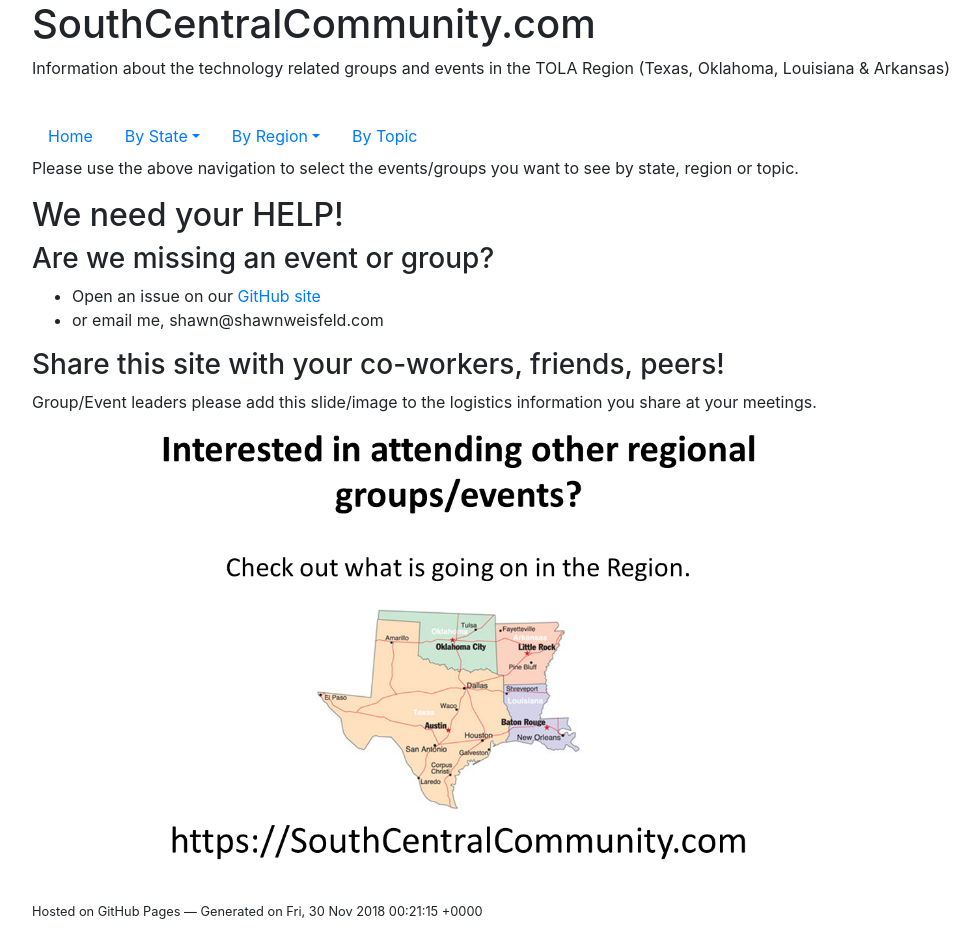
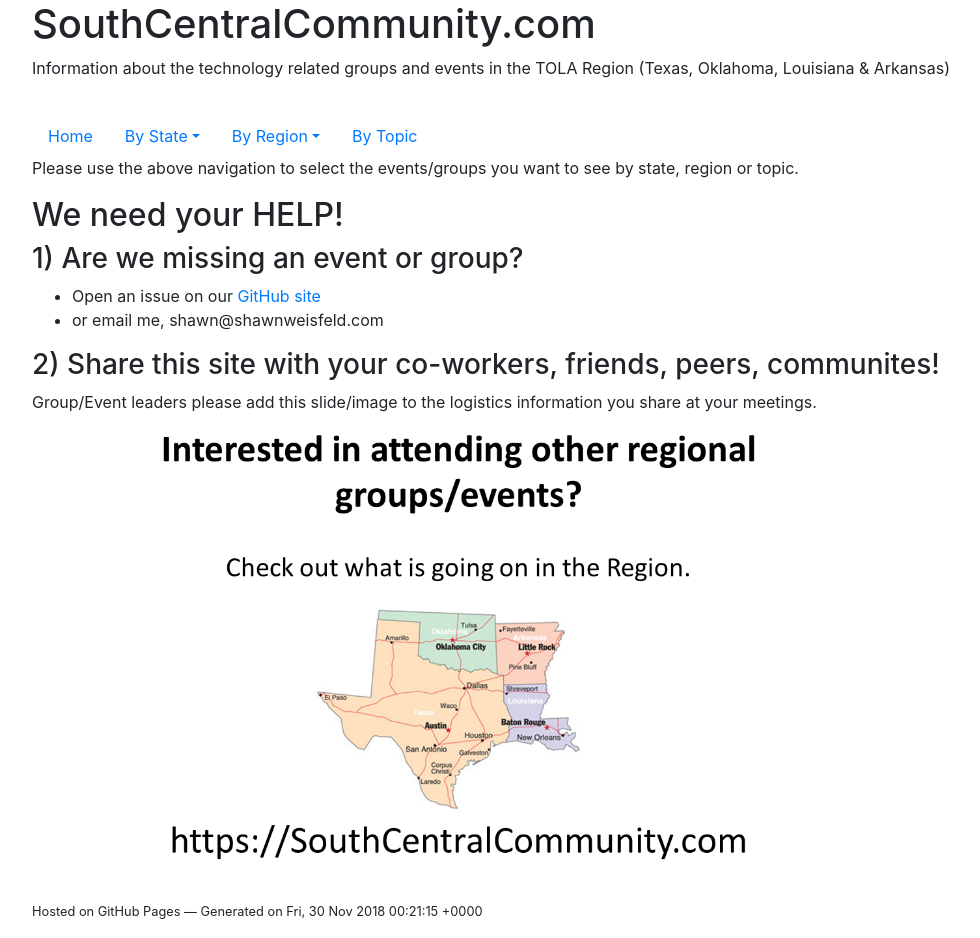
Before and after one commit to southcentralcommunity/southcentralcommunity.github.io, a Jekyll site: the page built from index.md, in a window 1280 px wide. Shown: the whole page, without its empty margins (53-1033 px from the left). Built offline with Jekyll 4.4.1, drawn with Linux system fonts in a browser that asks for light colours; our own code applies the rules of GitHub Pages for plain Markdown files.

Commit message:
added numbers

```diff
--- a/index.md
+++ b/index.md
@@ -2,13 +2,13 @@ Please use the above navigation to select the events/groups you want to see by s
 
 ## We need your HELP!
 
-### Are we missing an event or group?
+### 1) Are we missing an event or group?
 
  - Open an issue on our [GitHub site](https://github.com/southcentralcommunity/southcentralcommunity.github.io/issues)
  - or email me, shawn@shawnweisfeld.com
 
 
-### Share this site with your co-workers, friends, peers!
+### 2) Share this site with your co-workers, friends, peers, communites!
 
 Group/Event leaders please add this slide/image to the logistics information you share at your meetings.
 <img src="/images/SouthCentralCommunity.png" alt="South Central Community" width="75%">
```
